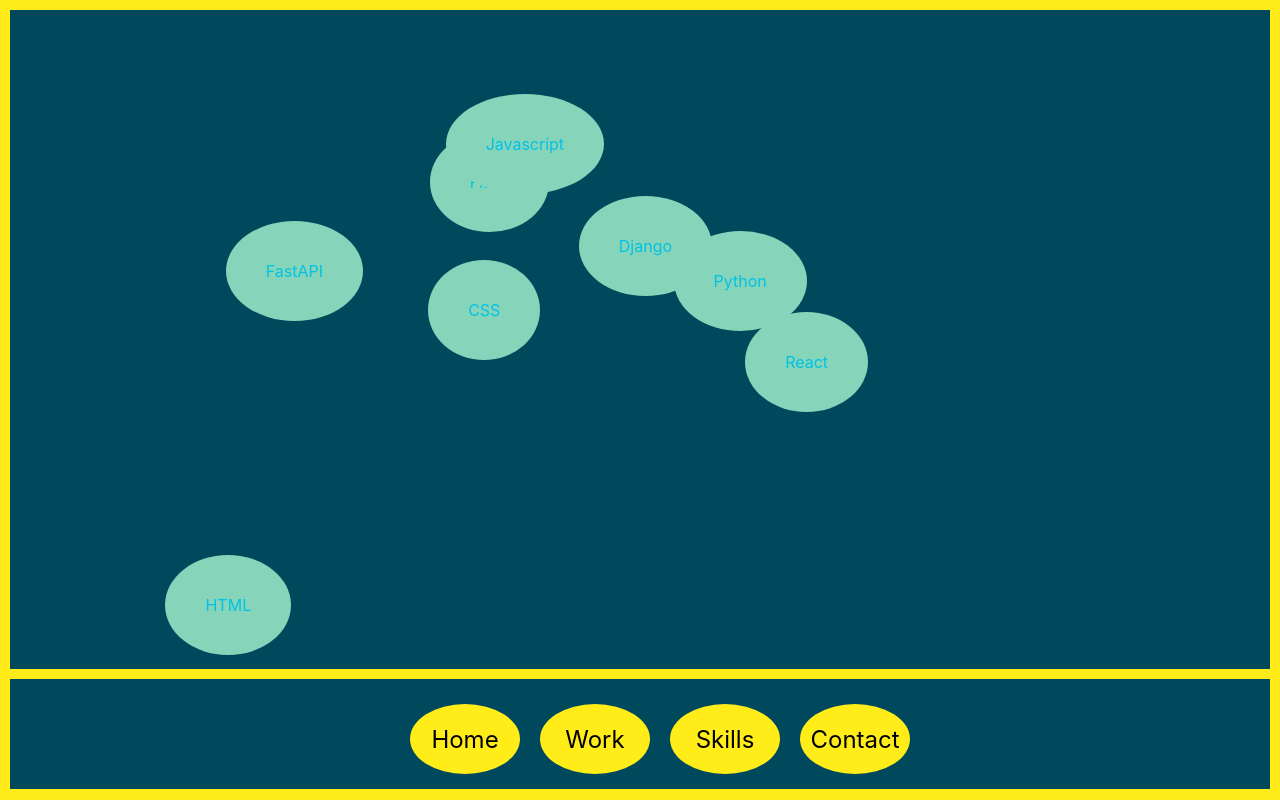
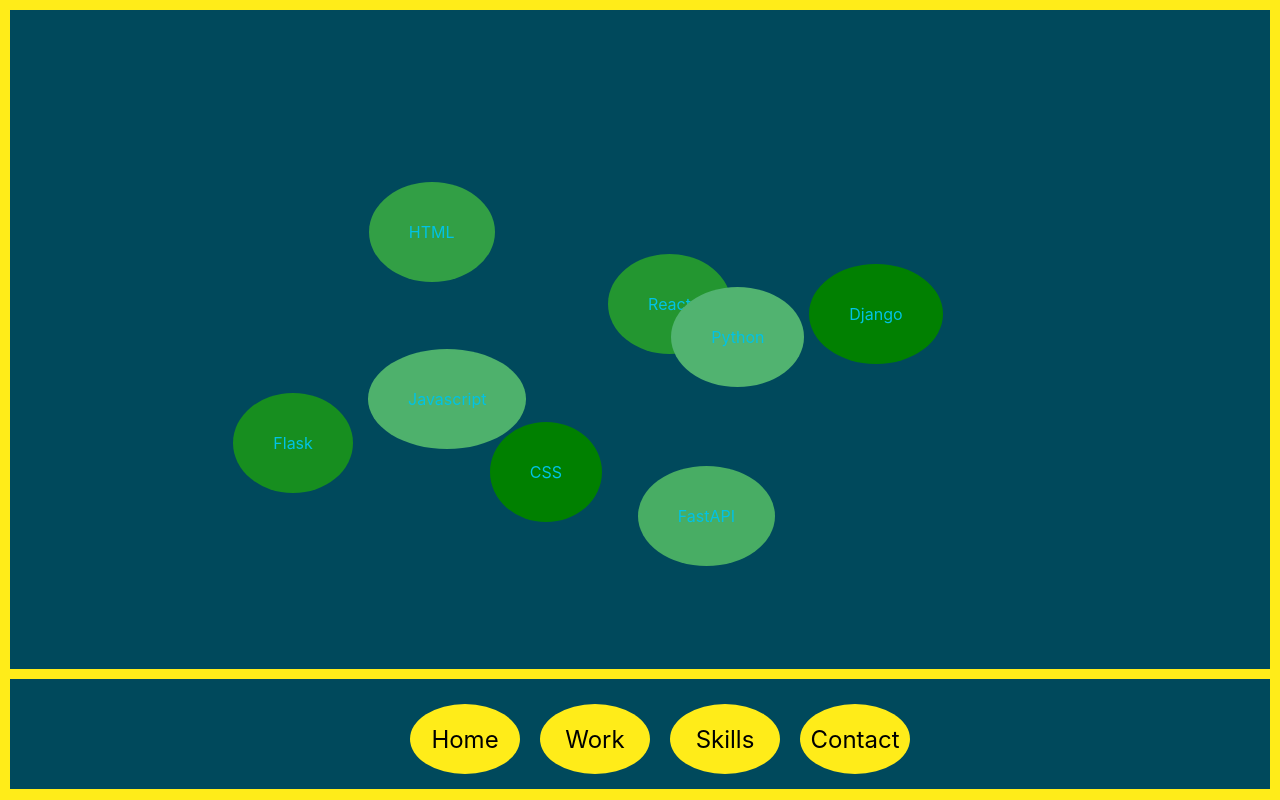
Before and after one commit to ONOWONI/personal-website, a React (Create React App) app: page /skills in a window 1280 px wide. Built offline with nearby package versions, Linux system fonts and the light colour scheme.

Commit message:
bubble first complete

```diff
--- a/src/components/bubbles.js
+++ b/src/components/bubbles.js
@@ -10,10 +10,25 @@
         left: ${props.animate_list[0]}px;
         top: ${props.animate_list[1]}px;
     }
-    100% {
+    25% {
         background-color : green;
         left: ${props.animate_list[2]}px;
         top: ${props.animate_list[3]}px;
+    }
+    50% {
+        background-color : green;
+        left: ${props.animate_list[4]}px;
+        top: ${props.animate_list[5]}px;
+    }
+    75% {
+        background-color : red;
+        left: ${props.animate_list[6]}px;
+        top: ${props.animate_list[7]}px;
+    }
+    100% {
+        background-color : green;
+        left: ${props.animate_list[0]}px;
+        top: ${props.animate_list[1]}px;
     }
     `
 
@@ -22,7 +37,7 @@
     left: ${props.animate_list[0]}px;
     top: ${props.animate_list[1]}px;
     animation: ${text};
-    animation-duration : 20s;
+    animation-duration : ${props.animate_list[8]}s;
     animation-timing-function: linear;
     animation-iteration-count: infinite;
     animation-play-state: ${props.isOver ? "paused" : "running"}
@@ -32,13 +47,15 @@
 
     return (
         <Named className="bubble"
-        onMouseEnter={props.onMouseEnter}
+        // onMouseEnter={props.onMouseEnter}
+        onClick={props.onMouseEnter}
         // style={styles}
-        onMouseOut={props.mouseOut}
+        // onMouseOut={props.mouseOut}
         // data-x={props.animate_list[0]}
         // data-y={props.animate_list[1]}
         >
             {props.name}
+
         </Named>
     )
 }
--- a/src/components/skills.js
+++ b/src/components/skills.js
@@ -20,12 +20,16 @@
         }
 
     function randoms() {
-      const x = Math.floor(Math.random() * (window.innerWidth - 200))
-      const y = Math.floor(Math.random() * (window.innerHeight - 200))
-      const xto = Math.floor(Math.random() * (window.innerWidth - 200))
-      const yto = Math.floor(Math.random() * (window.innerHeight - 200))
-      const speed = Math.floor(Math.random() * 30)
-      return [x, y, xto, yto, speed]
+      const xTop = Math.floor(Math.random() * (window.innerWidth - 200))
+      const yTop = Math.floor(Math.random() * (window.innerHeight - 200))
+      const xLeft = Math.floor(Math.random() * (window.innerWidth - 200))
+      const yLeft = Math.floor(Math.random() * (window.innerHeight - 200))
+      const xBottom = Math.floor(Math.random() * (window.innerWidth - 200))
+      const yBottom = Math.floor(Math.random() * (window.innerHeight - 200))
+      const xRight = Math.floor(Math.random() * (window.innerWidth - 200))
+      const yRight = Math.floor(Math.random() * (window.innerHeight - 200))
+      const speed = Math.floor(Math.random() * 30) + 10
+      return [xTop, yTop, xLeft, yLeft, xBottom, yBottom, xRight, yRight, speed]
     }
 
 
```
